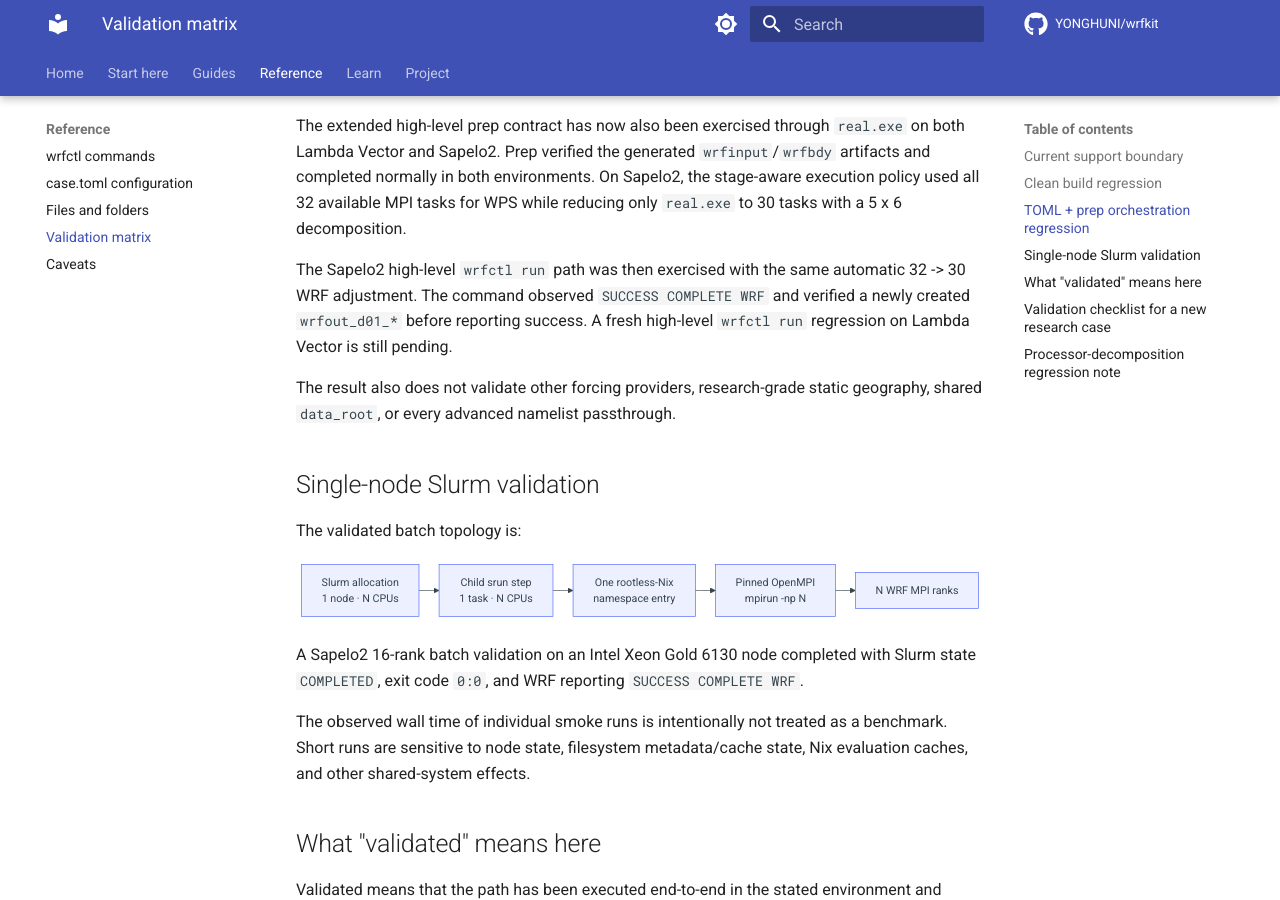
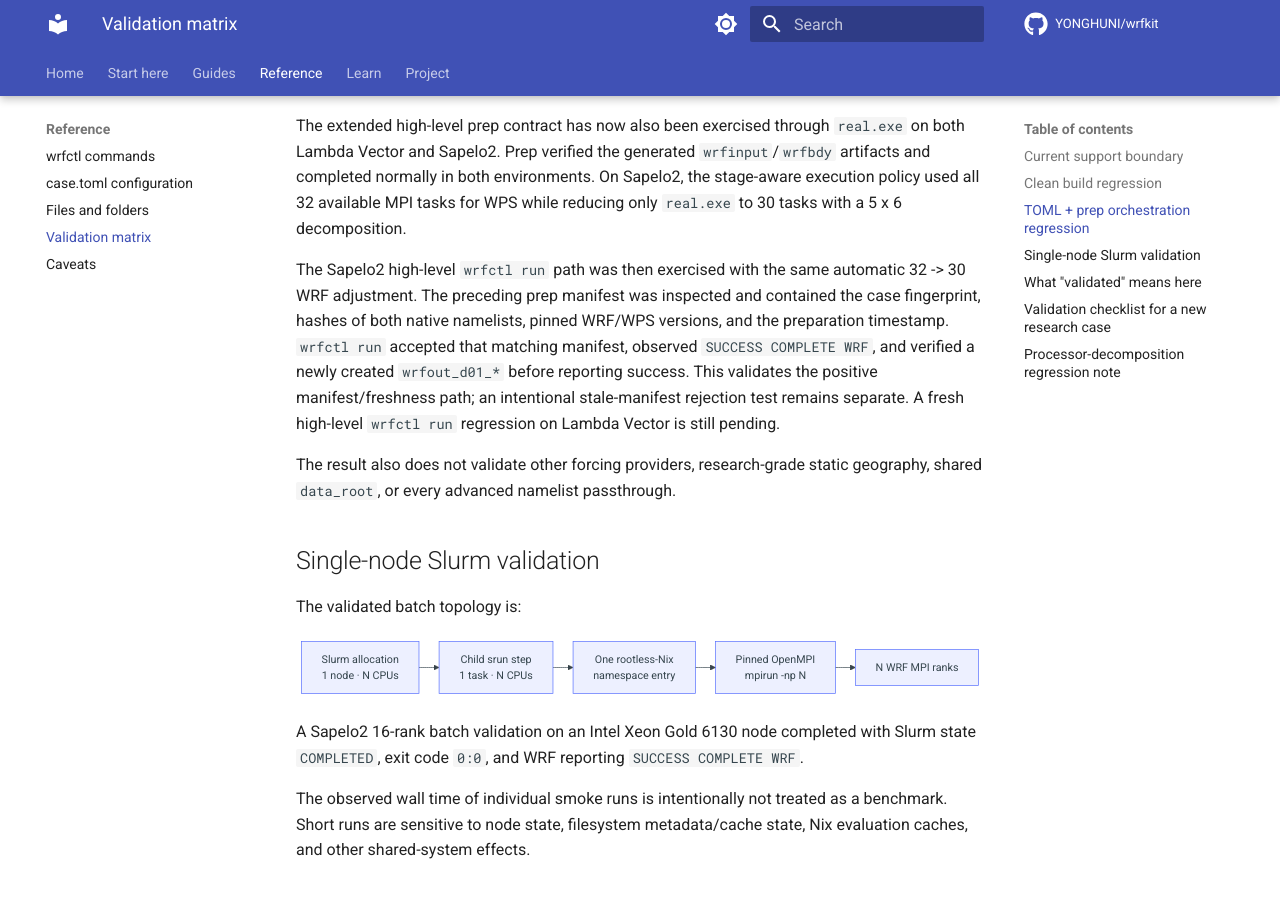
Before and after one commit to YONGHUNI/wrfkit, an MkDocs documentation site: the page built from docs/validation.md, in a window 1280 px wide and 900 px high, scrolled down 2643 px. Built offline with MkDocs 1.6.1 and Material for MkDocs 9.7.7, drawn with Linux system fonts in a browser that asks for light colours; comment, search, counter and statistics services are not loaded.

Commit message:
docs: record prep manifest verification

```diff
--- a/docs/validation.md
+++ b/docs/validation.md
@@ -77,10 +77,14 @@ On Sapelo2, the stage-aware execution policy used all 32 available MPI tasks for
 WPS while reducing only `real.exe` to 30 tasks with a 5 x 6 decomposition.
 
 The Sapelo2 high-level `wrfctl run` path was then exercised with the same
-automatic 32 -> 30 WRF adjustment. The command observed
-`SUCCESS COMPLETE WRF` and verified a newly created `wrfout_d01_*` before
-reporting success. A fresh high-level `wrfctl run` regression on Lambda Vector
-is still pending.
+automatic 32 -> 30 WRF adjustment. The preceding prep manifest was inspected
+and contained the case fingerprint, hashes of both native namelists, pinned
+WRF/WPS versions, and the preparation timestamp. `wrfctl run` accepted that
+matching manifest, observed `SUCCESS COMPLETE WRF`, and verified a newly
+created `wrfout_d01_*` before reporting success. This validates the positive
+manifest/freshness path; an intentional stale-manifest rejection test remains
+separate. A fresh high-level `wrfctl run` regression on Lambda Vector is still
+pending.
 
 The result also does not validate other forcing providers, research-grade
 static geography, shared `data_root`, or every advanced namelist passthrough.
```
